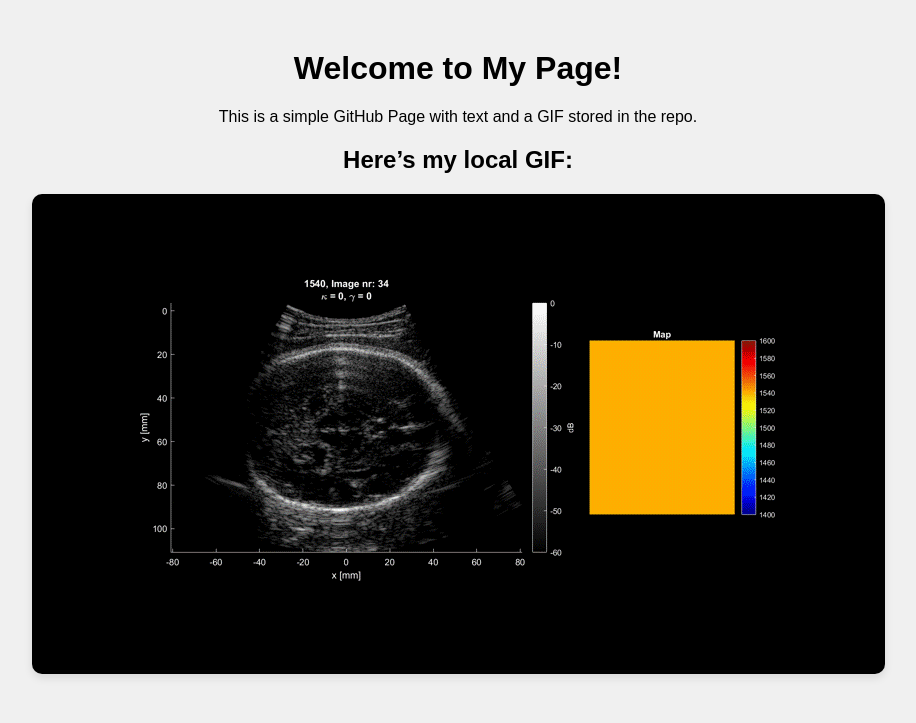
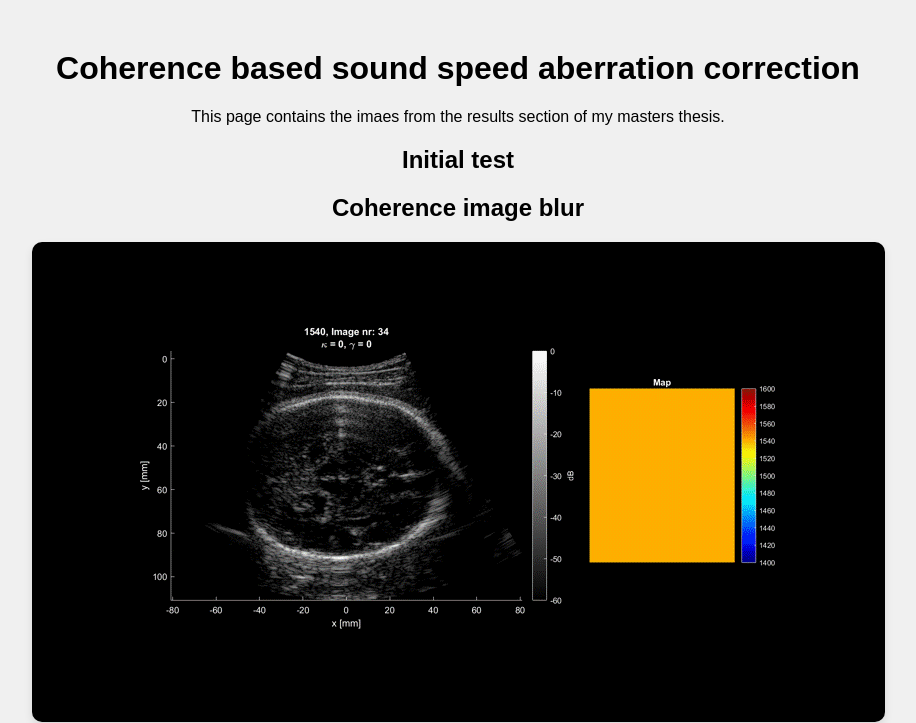
Before and after one commit to KristianSkjold/Masterprosjekt, a plain HTML site: page index.html in a window 1280 px wide. Shown: the top 723 px of the page, without its empty margins (182-1098 px from the left). Drawn offline with Linux system fonts and the light colour scheme.

Commit message:
Update index.html

```diff
--- a/index.html
+++ b/index.html
@@ -19,11 +19,15 @@
   </style>
 </head>
 <body>
-  <h1>Welcome to My Page!</h1>
-  <p>This is a simple GitHub Page with text and a GIF stored in the repo.</p>
+  <h1>Coherence based sound speed aberration correction</h1>
+  <p>This page contains the imaes from the results section of my masters thesis.</p>
 
-  <h2>Here’s my local GIF:</h2>
+  <h2>Initial test</h2>
+
+  <h2>Coherence image blur</h2>
   <img src="img34.gif" alt="My gif">
+  <img src="img73.gif" alt="My gif">
+
 
 </body>
 </html>
```
